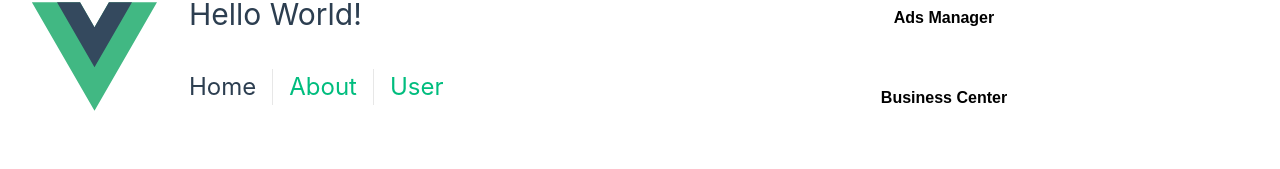
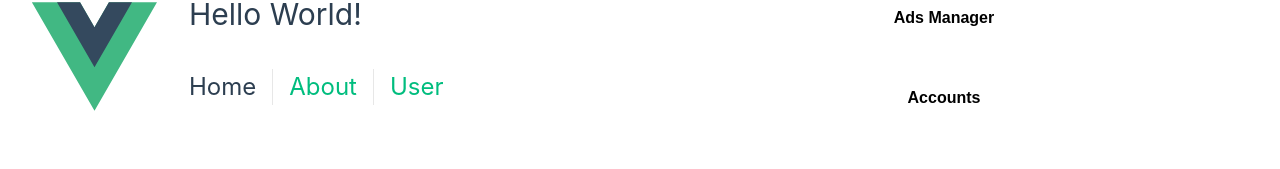
Before and after one commit to Babadzhanov/vue-tiktok-login, a Vue app: page / in a window 1280 px wide. Shown: the part 343-512 px from the top of the page. Built offline with nearby package versions, Linux system fonts and the light colour scheme.

Commit message:
update name

```diff
--- a/src/components/Home.vue
+++ b/src/components/Home.vue
@@ -64,7 +64,7 @@ onMounted(() => {
         <!-- <img alt="Tiktok login button" class="logo" src="@/assets/button.svg" /> -->
       </button>
       <button class="button-login" @click="loginWithTikTok">
-        Business Center
+        Accounts
         <!-- <img alt="Tiktok login button" class="logo" src="@/assets/button.svg" /> -->
       </button>
       <button class="button-login" @click="loginWithTikTok">
```
